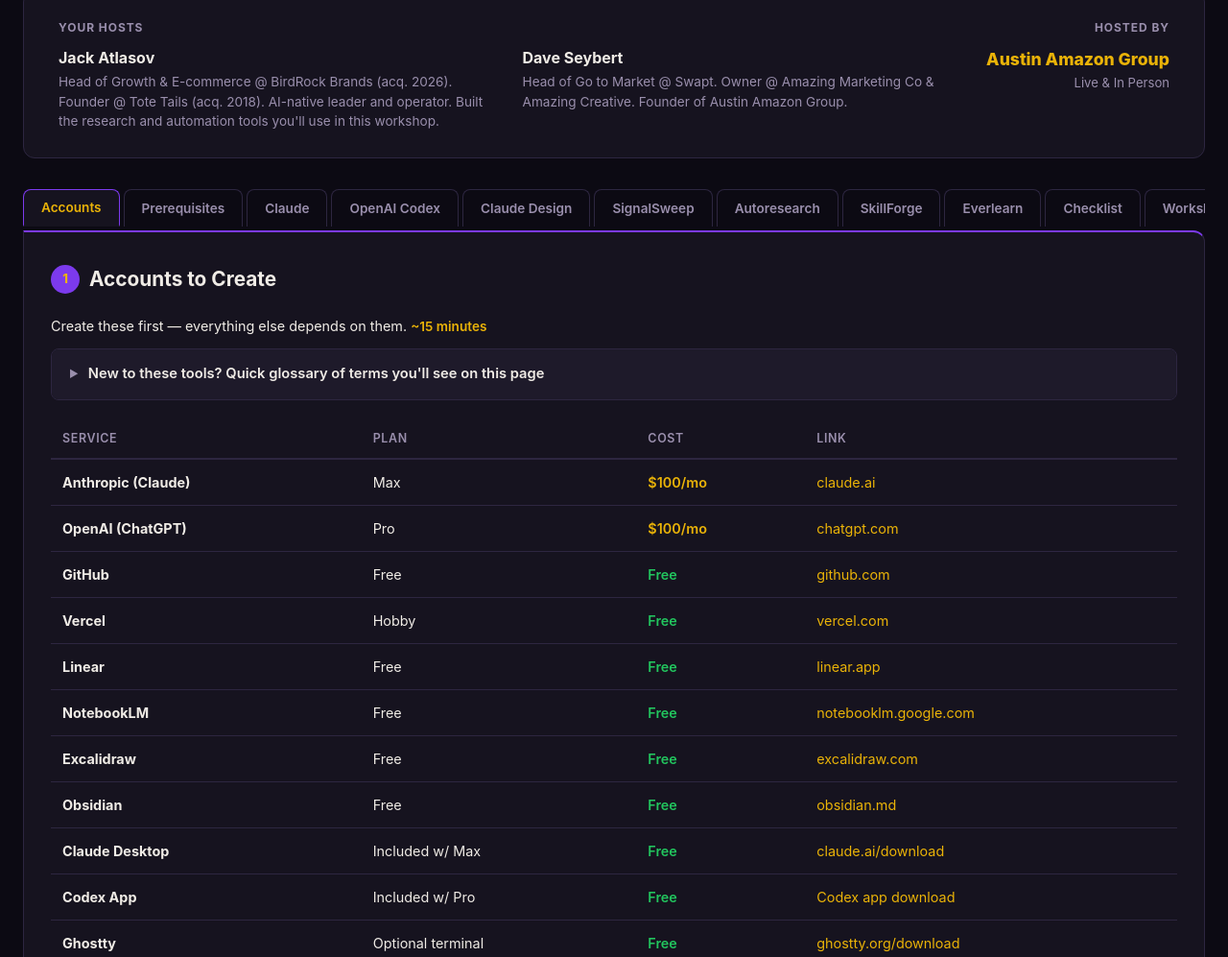
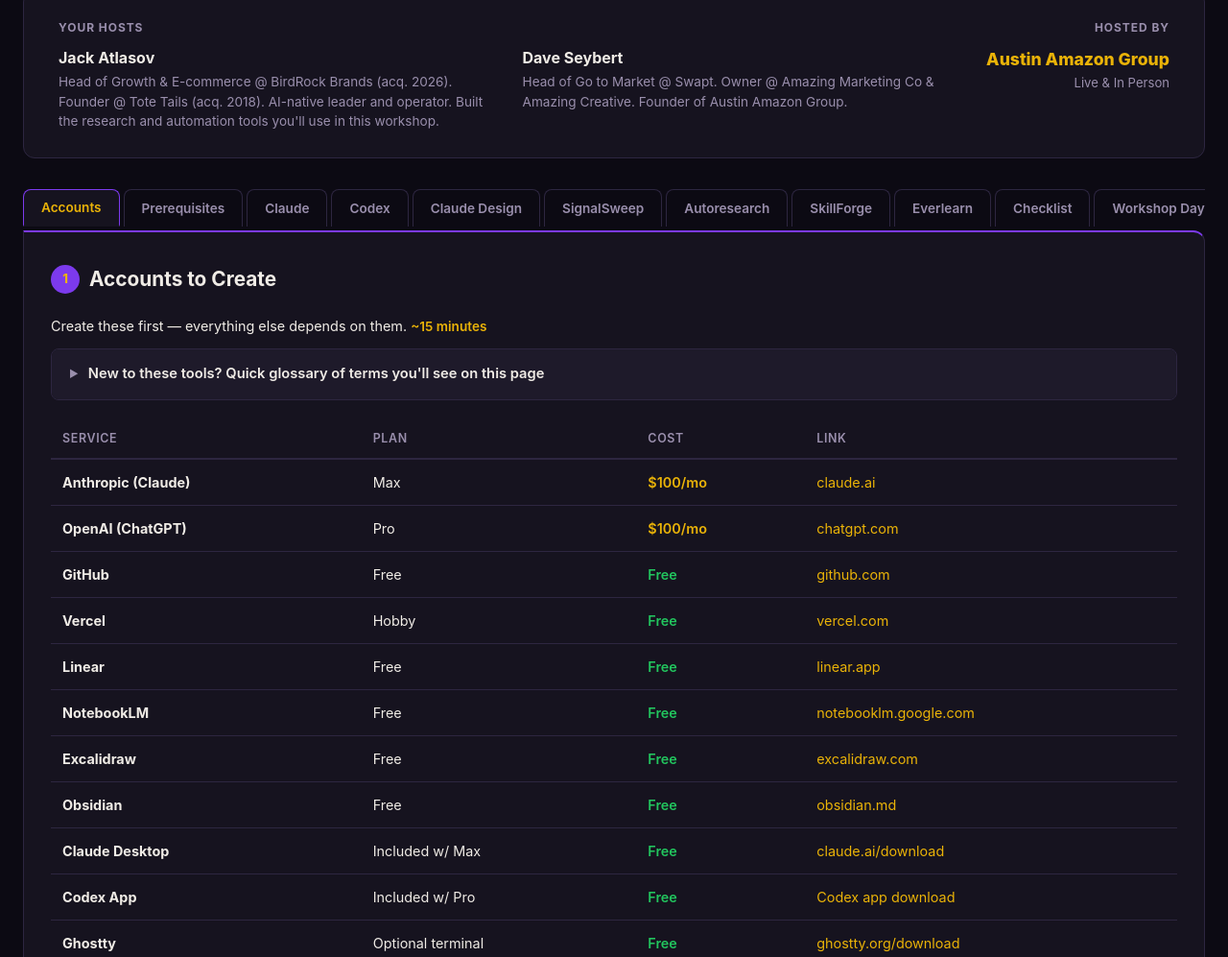
Before and after one commit to tripleyak/ai-for-ecommerce-workshop, a plain HTML site: page index.html in a window 1280 px wide. Shown: the part 1308-2305 px from the top of the page at 96% size. Drawn offline with Linux system fonts and the light colour scheme.

Commit message:
Rename Codex tab label

```diff
--- a/index.html
+++ b/index.html
@@ -1252,7 +1252,7 @@
     <button class="tab-btn active" data-tab="accounts">Accounts</button>
     <button class="tab-btn" data-tab="prereqs">Prerequisites</button>
     <button class="tab-btn" data-tab="claude">Claude</button>
-    <button class="tab-btn" data-tab="codex">OpenAI Codex</button>
+    <button class="tab-btn" data-tab="codex">Codex</button>
     <button class="tab-btn" data-tab="design">Claude Design</button>
     <button class="tab-btn" data-tab="signalsweep">SignalSweep</button>
     <button class="tab-btn" data-tab="analysis">Autoresearch</button>
```
